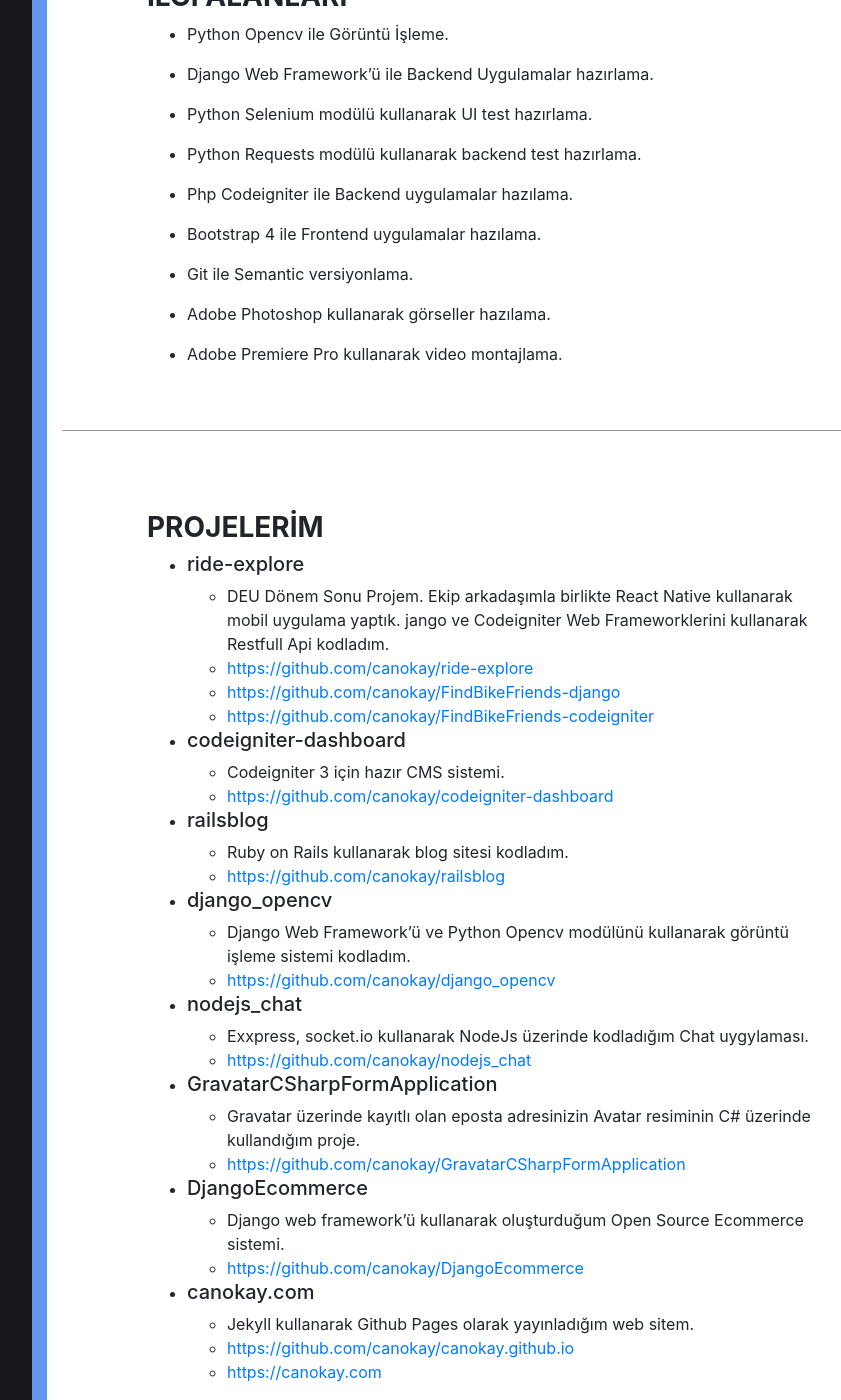
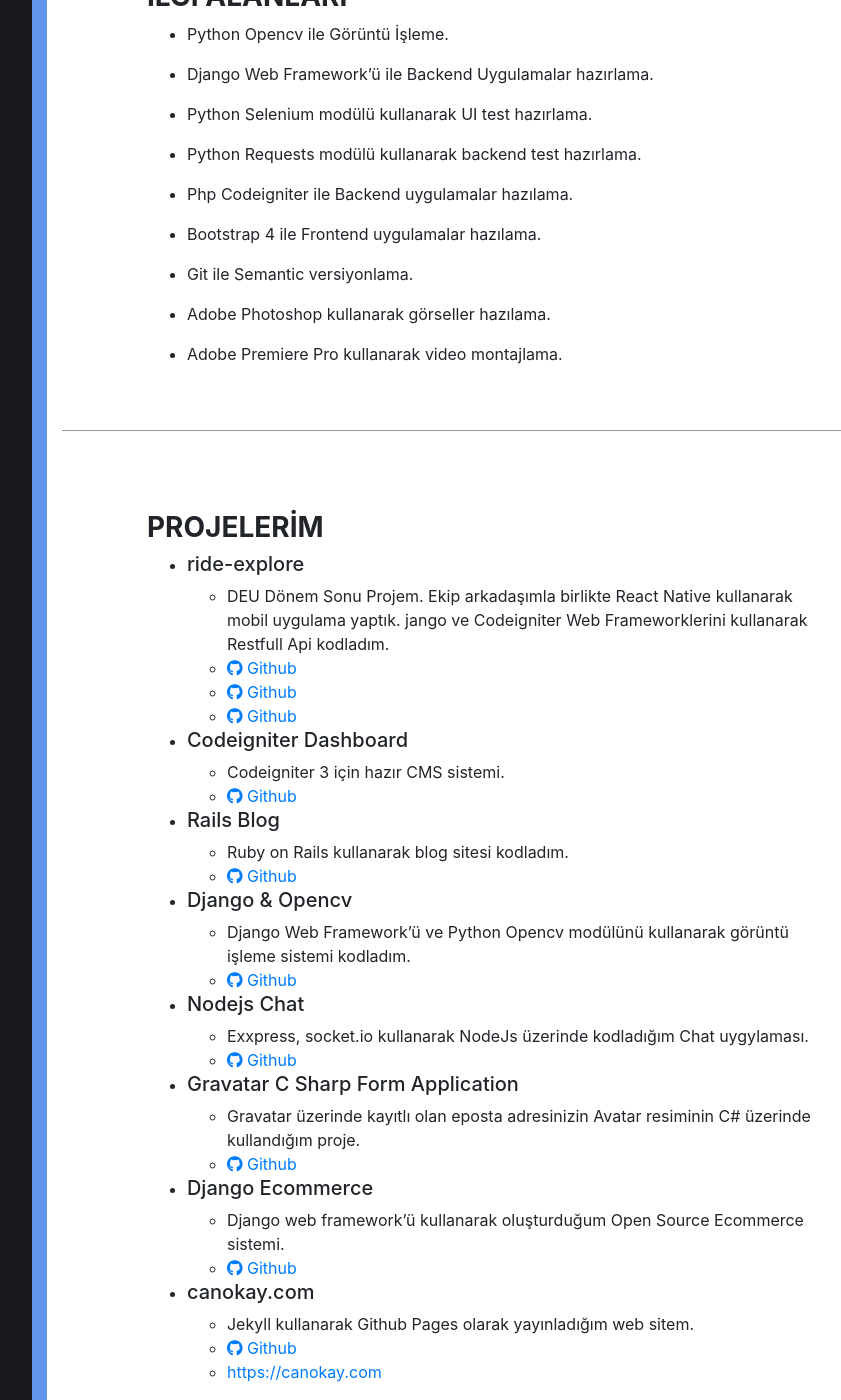
Before and after one commit to canokay/canokay.github.io, a Jekyll site: the page cv.html, which Jekyll copies as it is, in a window 1280 px wide and 1400 px high, scrolled down 1928 px. Shown: the whole window, without its empty margins (375-1216 px from the left). Built offline with Jekyll 4.4.1, drawn with Linux system fonts in a browser that asks for light colours; nearby versions of some CDN libraries.

Commit message:
Update cv.html

```diff
--- a/cv.html
+++ b/cv.html
@@ -351,79 +351,78 @@
                                                     DEU Dönem Sonu Projem. Ekip arkadaşımla birlikte React Native kullanarak mobil uygulama yaptık. jango ve Codeigniter Web Frameworklerini kullanarak Restfull Api kodladım.
                                                 </li>
                                                 <li>
-                                                    <a href="https://github.com/canokay/ride-explore" target="_blank">https://github.com/canokay/ride-explore</a>
+                                                    <a href="https://github.com/canokay/ride-explore" target="_blank"><i class="fab fa-github"></i> Github</a>
                                                 </li>
                                                 <li>
-                                                    <a href="https://github.com/canokay/FindBikeFriends-django" target="_blank">https://github.com/canokay/FindBikeFriends-django</a>
+                                                    <a href="https://github.com/canokay/FindBikeFriends-django" target="_blank"><i class="fab fa-github"></i> Github</a>
                                                 </li>
                                                 <li>
-                                                    <a href="https://github.com/canokay/FindBikeFriends-codeigniter" target="_blank">https://github.com/canokay/FindBikeFriends-codeigniter </a>
+                                                    <a href="https://github.com/canokay/FindBikeFriends-codeigniter" target="_blank"><i class="fab fa-github"></i> Github</a>
                                                 </li>
                                             </ul>
                                         </li>
                                         <li>
-                                            <h5>codeigniter-dashboard</h5>
+                                            <h5>Codeigniter Dashboard</h5>
                                             <ul>
                                                 <li>
                                                     Codeigniter 3 için hazır CMS sistemi.
                                                 </li>
                                                 <li>
-                                                    <a href="https://github.com/canokay/codeigniter-dashboard" target="_blank">https://github.com/canokay/codeigniter-dashboard</a>
-                                                </li>
+                                                    <a href="https://github.com/canokay/codeigniter-dashboard" target="_blank"><i class="fab fa-github"></i> Github</a>
                                             </ul>
                                         </li>
                                         <li>
-                                            <h5>railsblog</h5>
+                                            <h5>Rails Blog</h5>
                                             <ul>
                                                 <li>
                                                     Ruby on Rails kullanarak blog sitesi kodladım.
                                                 </li>
                                                 <li>
-                                                    <a href="https://github.com/canokay/railsblog" target="_blank"> https://github.com/canokay/railsblog</a>
+                                                    <a href="https://github.com/canokay/railsblog" target="_blank"><i class="fab fa-github"></i> Github</a>
                                                 </li>
                                             </ul>
                                         </li>
                                         <li>
-                                            <h5>django_opencv</h5>
+                                            <h5>Django & Opencv</h5>
                                             <ul>
                                                 <li>
                                                     Django Web Framework’ü ve Python Opencv modülünü kullanarak görüntü işleme sistemi kodladım.
                                                 </li>
                                                 <li>
-                                                <a href="https://github.com/canokay/django_opencv" target="_blank">https://github.com/canokay/django_opencv</a>
+                                                <a href="https://github.com/canokay/django_opencv" target="_blank"><i class="fab fa-github"></i> Github</a>
                                                 </li>
                                             </ul>
                                         </li>
                                         <li>
-                                            <h5>nodejs_chat</h5>
+                                            <h5>Nodejs Chat</h5>
                                             <ul>
                                                 <li>
                                                     Exxpress, socket.io kullanarak NodeJs üzerinde kodladığım Chat uygylaması.
                                                 </li>
                                                 <li>
-                                                    <a href="https://github.com/canokay/nodejs_chat" target="_blank">https://github.com/canokay/nodejs_chat</a>
+                                                    <a href="https://github.com/canokay/nodejs_chat" target="_blank"><i class="fab fa-github"></i> Github</a>
                                                 </li>
                                             </ul>
                                         </li>
                                         <li>
-                                            <h5>GravatarCSharpFormApplication</h5>
+                                            <h5>Gravatar C Sharp Form Application</h5>
                                             <ul>
                                                 <li>
                                                     Gravatar üzerinde kayıtlı olan eposta adresinizin Avatar resiminin C# üzerinde kullandığım proje.
                                                 </li>
                                                 <li>
-                                                    <a href="https://github.com/canokay/GravatarCSharpFormApplication" target="_blank">https://github.com/canokay/GravatarCSharpFormApplication</a>
+                                                    <a href="https://github.com/canokay/GravatarCSharpFormApplication" target="_blank"><i class="fab fa-github"></i> Github</a>
                                                 </li>
                                             </ul>
                                         </li>
                                         <li>
-                                            <h5>DjangoEcommerce</h5>
+                                            <h5>Django Ecommerce</h5>
                                             <ul>
                                                 <li>
                                                     Django web framework’ü kullanarak oluşturduğum Open Source Ecommerce sistemi.
                                                 </li>
                                                 <li>
-                                                    <a href="https://github.com/canokay/DjangoEcommerce" target="_blank">https://github.com/canokay/DjangoEcommerce</a>
+                                                    <a href="https://github.com/canokay/DjangoEcommerce" target="_blank"><i class="fab fa-github"></i> Github</a>
                                                 </li>
                                             </ul>
                                         </li>
@@ -434,7 +433,7 @@
                                                     Jekyll kullanarak Github Pages olarak yayınladığım web sitem.
                                                 </li>
                                                 <li>
-                                                    <a href="https://github.com/canokay/canokay.github.io" target="_blank">https://github.com/canokay/canokay.github.io</a>
+                                                    <a href="https://github.com/canokay/canokay.github.io" target="_blank"><i class="fab fa-github"></i> Github</a>
                                                 </li>
                                                 <li>
                                                     <a href="https://canokay.com/" target="_blank"> https://canokay.com</a>
```
